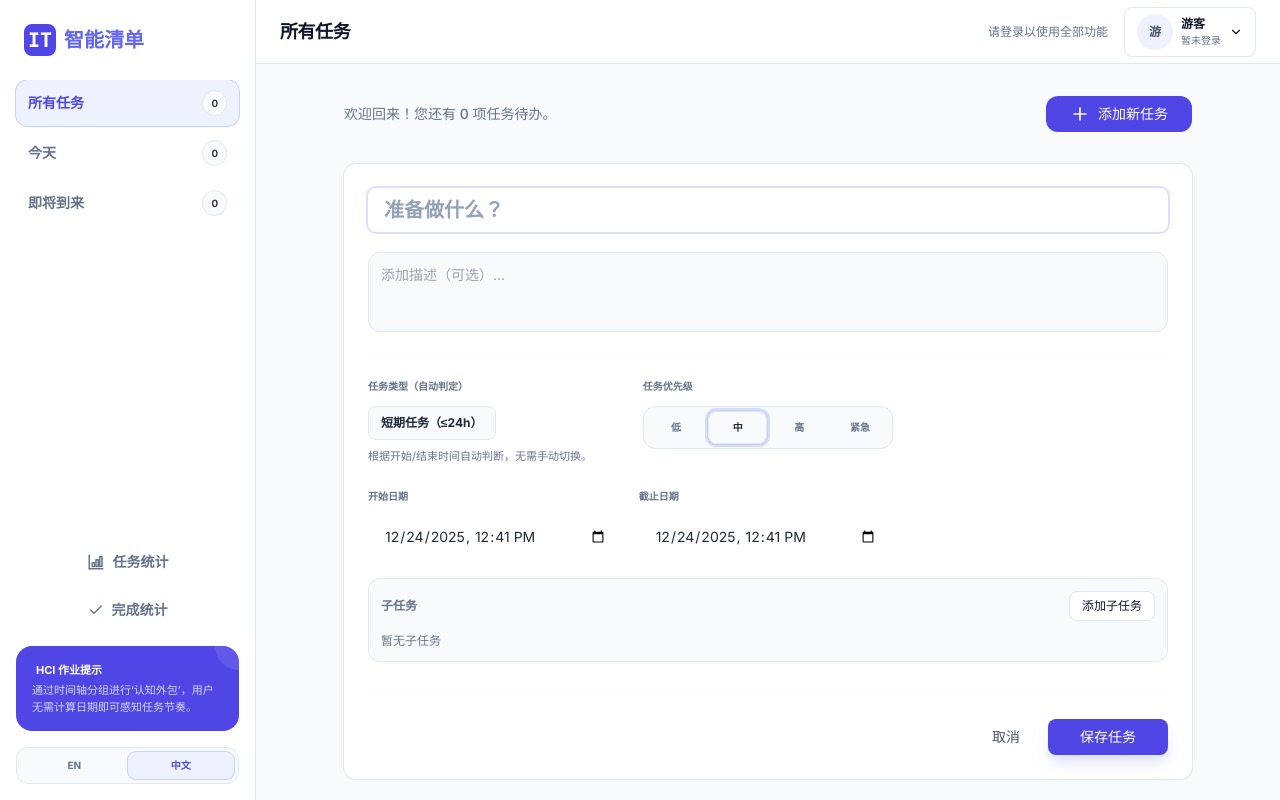
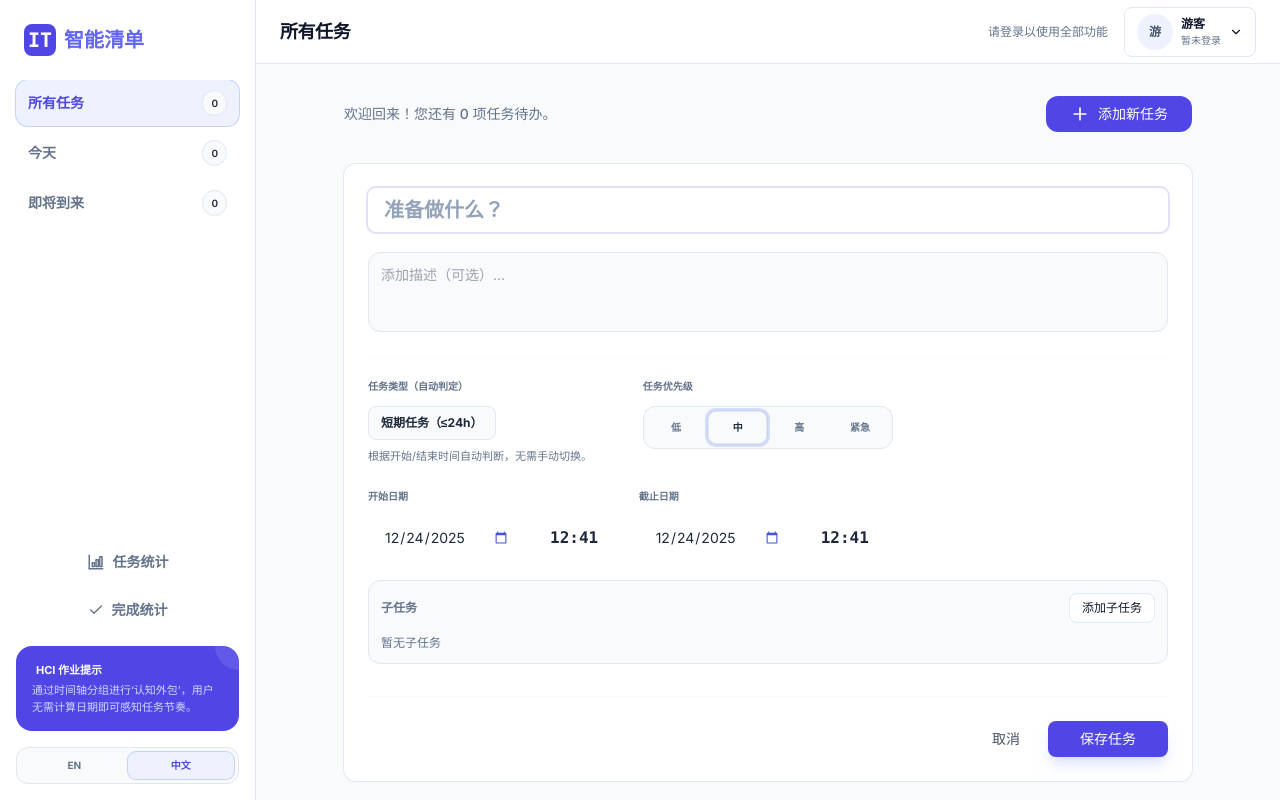
Before and after one commit to nevergottagiveyouup/Tasklist_HCI_coursehomework, a React (Vite) app: page / in a window 1280 px wide. Both pictures are taken after a click on the button "添加新任务". Built offline with nearby package versions, Linux system fonts and the light colour scheme.

Commit message:
添加时钟盘的时间选择方式

```diff
--- a/App.tsx
+++ b/App.tsx
@@ -7,6 +7,7 @@ import { Input } from './components/Input';
 import { Button } from './components/Button';
 import { Card } from './components/Card';
 import { TaskItem } from './components/TaskItem';
+import { ClockTimePicker } from './components/ClockTimePicker';
 import { ICONS, THEME } from './constants';
 import { TaskPriority, TaskStatus, Task, SubTask } from './types';
 import { ConfirmDialog } from './components/ConfirmDialog';
@@ -50,6 +51,35 @@ const PRIORITY_TEXT: Record<TaskPriority, string> = {
   [TaskPriority.MEDIUM]: 'text-amber-600',
   [TaskPriority.HIGH]: 'text-orange-600',
   [TaskPriority.URGENT]: 'text-rose-600'
+};
+
+const splitDateTime = (value: Task['startDate']) => {
+  const dateObj = parseDateValue(value);
+  if (Number.isNaN(dateObj.getTime())) {
+    const now = new Date();
+    const pad = (num: number) => String(num).padStart(2, '0');
+    return {
+      date: `${now.getFullYear()}-${pad(now.getMonth() + 1)}-${pad(now.getDate())}`,
+      hour: now.getHours(),
+      minute: now.getMinutes()
+    };
+  }
+  const pad = (num: number) => String(num).padStart(2, '0');
+  return {
+    date: `${dateObj.getFullYear()}-${pad(dateObj.getMonth() + 1)}-${pad(dateObj.getDate())}`,
+    hour: dateObj.getHours(),
+    minute: dateObj.getMinutes()
+  };
+};
+
+const withDatePart = (value: Task['startDate'], dateStr: string) => {
+  const parts = splitDateTime(value);
+  return `${dateStr}T${String(parts.hour).padStart(2, '0')}:${String(parts.minute).padStart(2, '0')}`;
+};
+
+const withTimePart = (value: Task['startDate'], hour: number, minute: number) => {
+  const parts = splitDateTime(value);
+  return `${parts.date}T${String(hour).padStart(2, '0')}:${String(minute).padStart(2, '0')}`;
 };
 
 const Dashboard: React.FC = () => {
@@ -530,11 +560,35 @@ const Dashboard: React.FC = () => {
                             <div className="md:col-span-2 grid grid-cols-2 gap-4">
                               <div>
                                 <label className={`block text-[10px] font-black uppercase mb-3 ${themeStyles.mutedText}`}>{t('startDateLabel')}</label>
-                                <input type="datetime-local" value={toDateTimeLocalString(newTask.startDate)} onChange={(e) => setNewTask({...newTask, startDate: e.target.value})} className={`w-full px-4 py-2.5 rounded-xl text-sm focus:ring-2 focus:ring-indigo-500/20 ${themeStyles.input}`} />
+                                <div className="grid grid-cols-[1.1fr_0.9fr] gap-2">
+                                  <input
+                                    type="date"
+                                    value={splitDateTime(newTask.startDate).date}
+                                    onChange={(e) => setNewTask({...newTask, startDate: withDatePart(newTask.startDate, e.target.value)})}
+                                    className={`w-full px-4 py-2.5 rounded-xl text-sm focus:ring-2 focus:ring-indigo-500/20 calendar-picker ${themeStyles.input}`}
+                                  />
+                                  <ClockTimePicker
+                                    hour={splitDateTime(newTask.startDate).hour}
+                                    minute={splitDateTime(newTask.startDate).minute}
+                                    onChange={(h, m) => setNewTask({...newTask, startDate: withTimePart(newTask.startDate, h, m)})}
+                                  />
+                                </div>
                               </div>
                               <div>
                                 <label className={`block text-[10px] font-black uppercase mb-3 ${themeStyles.mutedText}`}>{t('taskDateLabel')}</label>
-                                <input type="datetime-local" value={toDateTimeLocalString(newTask.dueDate)} onChange={(e) => setNewTask({...newTask, dueDate: e.target.value})} className={`w-full px-4 py-2.5 rounded-xl text-sm focus:ring-2 focus:ring-indigo-500/20 ${themeStyles.input}`} />
+                                <div className="grid grid-cols-[1.1fr_0.9fr] gap-2">
+                                  <input
+                                    type="date"
+                                    value={splitDateTime(newTask.dueDate).date}
+                                    onChange={(e) => setNewTask({...newTask, dueDate: withDatePart(newTask.dueDate, e.target.value)})}
+                                    className={`w-full px-4 py-2.5 rounded-xl text-sm focus:ring-2 focus:ring-indigo-500/20 calendar-picker ${themeStyles.input}`}
+                                  />
+                                  <ClockTimePicker
+                                    hour={splitDateTime(newTask.dueDate).hour}
+                                    minute={splitDateTime(newTask.dueDate).minute}
+                                    onChange={(h, m) => setNewTask({...newTask, dueDate: withTimePart(newTask.dueDate, h, m)})}
+                                  />
+                                </div>
                               </div>
                             </div>
                           </div>
@@ -548,13 +602,7 @@ const Dashboard: React.FC = () => {
                             )}
                             {newTask.subTasks.map((st, idx) => (
                               <div key={st.id} className={`rounded-lg p-3 space-y-2 ${themeStyles.surfaceSoft}`}>
-                                <div className="flex items-center gap-2">
-                                  <input
-                                    type="checkbox"
-                                    checked={st.completed}
-                                    onChange={(e) => updateSubTaskField(idx, 'completed', e.target.checked)}
-                                    className="h-4 w-4 text-indigo-600"
-                                  />
+                                <div className="flex items-center gap-3">
                                   <Input
                                     value={st.title}
                                     onChange={(e) => updateSubTaskField(idx, 'title', e.target.value)}
@@ -565,24 +613,38 @@ const Dashboard: React.FC = () => {
                                     删除
                                   </Button>
                                 </div>
-                                <div className={`grid grid-cols-1 md:grid-cols-2 gap-2 text-[12px] ${themeStyles.mutedText}`}>
-                                  <div className="space-y-1">
-                                    <div className="font-semibold">开始时间</div>
-                                    <input
-                                      type="datetime-local"
-                                      value={toDateTimeLocalString(st.startTime)}
-                                      onChange={(e) => updateSubTaskField(idx, 'startTime', e.target.value)}
-                                      className={`w-full px-3 py-2 rounded-lg text-sm focus:ring-2 focus:ring-indigo-500/20 ${themeStyles.input}`}
-                                    />
+                                <div className={`grid grid-cols-1 md:grid-cols-2 gap-3 text-[12px] ${themeStyles.mutedText}`}>
+                                  <div className="space-y-2">
+                                    <div className="font-semibold">开始日期</div>
+                                    <div className="grid grid-cols-[1.1fr_0.9fr] gap-2">
+                                      <input
+                                        type="date"
+                                        value={splitDateTime(st.startTime).date}
+                                        onChange={(e) => updateSubTaskField(idx, 'startTime', withDatePart(st.startTime, e.target.value))}
+                                        className={`w-full px-4 py-2.5 rounded-lg text-sm focus:ring-2 focus:ring-indigo-500/20 calendar-picker ${themeStyles.input}`}
+                                      />
+                                      <ClockTimePicker
+                                        hour={splitDateTime(st.startTime).hour}
+                                        minute={splitDateTime(st.startTime).minute}
+                                        onChange={(h, m) => updateSubTaskField(idx, 'startTime', withTimePart(st.startTime, h, m))}
+                                      />
+                                    </div>
                                   </div>
-                                  <div className="space-y-1">
-                                    <div className="font-semibold">结束时间</div>
-                                    <input
-                                      type="datetime-local"
-                                      value={toDateTimeLocalString(st.endTime)}
-                                      onChange={(e) => updateSubTaskField(idx, 'endTime', e.target.value)}
-                                      className={`w-full px-3 py-2 rounded-lg text-sm focus:ring-2 focus:ring-indigo-500/20 ${themeStyles.input}`}
-                                    />
+                                  <div className="space-y-2">
+                                    <div className="font-semibold">结束日期</div>
+                                    <div className="grid grid-cols-[1.1fr_0.9fr] gap-2">
+                                      <input
+                                        type="date"
+                                        value={splitDateTime(st.endTime).date}
+                                        onChange={(e) => updateSubTaskField(idx, 'endTime', withDatePart(st.endTime, e.target.value))}
+                                        className={`w-full px-4 py-2.5 rounded-lg text-sm focus:ring-2 focus:ring-indigo-500/20 calendar-picker ${themeStyles.input}`}
+                                      />
+                                      <ClockTimePicker
+                                        hour={splitDateTime(st.endTime).hour}
+                                        minute={splitDateTime(st.endTime).minute}
+                                        onChange={(h, m) => updateSubTaskField(idx, 'endTime', withTimePart(st.endTime, h, m))}
+                                      />
+                                    </div>
                                   </div>
                                 </div>
                               </div>
--- /dev/null
+++ b/components/ClockTimePicker.tsx
@@ -0,0 +1,145 @@
+import React, { useEffect, useMemo, useState } from 'react';
+import { createPortal } from 'react-dom';
+import { useTheme } from '../context/ThemeContext';
+
+const pad = (num: number) => String(num).padStart(2, '0');
+
+const buildRingPositions = (count: number, radius: number) => {
+  return Array.from({ length: count }).map((_, idx) => {
+    const angle = (idx / count) * Math.PI * 2 - Math.PI / 2;
+    return {
+      x: radius * Math.cos(angle),
+      y: radius * Math.sin(angle)
+    };
+  });
+};
+
+type ClockTimePickerProps = {
+  hour: number;
+  minute: number;
+  onChange: (hour: number, minute: number) => void;
+  label?: string;
+};
+
+export const ClockTimePicker: React.FC<ClockTimePickerProps> = ({ hour, minute, onChange }) => {
+  const { styles: themeStyles } = useTheme();
+  const [open, setOpen] = useState(false);
+  const [mode, setMode] = useState<'hour' | 'minute'>('hour');
+   const [hourRange, setHourRange] = useState<'am' | 'pm'>(hour >= 12 ? 'pm' : 'am');
+  const [tempHour, setTempHour] = useState(hour);
+  const [tempMinute, setTempMinute] = useState(Math.round(minute / 5) * 5);
+
+  useEffect(() => {
+    if (open) {
+      setTempHour(hour);
+      setTempMinute(Math.round(minute / 5) * 5);
+      setMode('hour');
+      setHourRange(hour >= 12 ? 'pm' : 'am');
+    }
+  }, [open, hour, minute]);
+
+  useEffect(() => {
+    const handleEsc = (e: KeyboardEvent) => {
+      if (e.key === 'Escape') setOpen(false);
+    };
+    document.addEventListener('keydown', handleEsc);
+    return () => document.removeEventListener('keydown', handleEsc);
+  }, []);
+
+  const hourPositions = useMemo(() => buildRingPositions(12, 110), []);
+  const minutePositions = useMemo(() => buildRingPositions(12, 110), []);
+
+  const renderHourButton = (display: number, actual: number, coords: { x: number; y: number }) => (
+    <button
+      key={actual}
+      onClick={() => {
+        setTempHour(actual);
+        setMode('minute');
+      }}
+      className={`absolute w-12 h-12 rounded-full flex items-center justify-center font-semibold text-sm transition-all -translate-x-1/2 -translate-y-1/2 ${themeStyles.surfaceSoft} ${tempHour === actual ? themeStyles.pillActive : ''}`}
+      style={{
+        left: `calc(50% + ${coords.x}px)`,
+        top: `calc(50% + ${coords.y}px)`
+      }}
+    >
+      {pad(display)}
+    </button>
+  );
+
+  const renderMinuteButton = (value: number, coords: { x: number; y: number }) => (
+    <button
+      key={value}
+      onClick={() => {
+        setTempMinute(value);
+        onChange(tempHour, value);
+        setOpen(false);
+      }}
+      className={`absolute w-12 h-12 rounded-full flex items-center justify-center font-semibold text-sm transition-all -translate-x-1/2 -translate-y-1/2 ${themeStyles.surfaceSoft} ${tempMinute === value ? themeStyles.pillActive : ''}`}
+      style={{
+        left: `calc(50% + ${coords.x}px)`,
+        top: `calc(50% + ${coords.y}px)`
+      }}
+    >
+      {pad(value)}
+    </button>
+  );
+
+  const timeLabel = `${pad(hour)}:${pad(minute)}`;
+
+  const picker = open ? (
+    <div className="fixed inset-0 z-50 flex items-center justify-center px-4">
+      <div className="absolute inset-0 bg-black/30" onClick={() => setOpen(false)} />
+      <div className={`relative w-full max-w-[420px] rounded-3xl p-6 shadow-2xl ${themeStyles.surface} ${themeStyles.chromeBorder}`}>
+        <div className="flex items-center justify-between mb-4">
+          <div>
+            <div className="text-xs font-bold uppercase">选择时间</div>
+            <div className="text-lg font-black">{pad(tempHour)}:{pad(tempMinute)}</div>
+          </div>
+          <div className="flex gap-2 text-xs font-bold">
+            <button onClick={() => setMode('hour')} className={`px-3 py-1 rounded-full ${mode === 'hour' ? themeStyles.pillActive : themeStyles.pillInactive}`}>小时</button>
+            <button onClick={() => setMode('minute')} className={`px-3 py-1 rounded-full ${mode === 'minute' ? themeStyles.pillActive : themeStyles.pillInactive}`}>分钟</button>
+          </div>
+        </div>
+        {mode === 'hour' && (
+          <div className="flex gap-2 mb-3 text-xs font-bold">
+            <button onClick={() => setHourRange('am')} className={`px-3 py-1 rounded-full ${hourRange === 'am' ? themeStyles.pillActive : themeStyles.pillInactive}`}>00-11</button>
+            <button onClick={() => setHourRange('pm')} className={`px-3 py-1 rounded-full ${hourRange === 'pm' ? themeStyles.pillActive : themeStyles.pillInactive}`}>12-23</button>
+          </div>
+        )}
+        <div className="relative mx-auto" style={{ width: 280, height: 280 }}>
+          <div className="absolute inset-0 rounded-full border border-dashed border-slate-200 opacity-60" />
+          {mode === 'hour' && (
+            <>
+              {hourPositions.map((pos, idx) => {
+                const actual = (hourRange === 'am' ? 0 : 12) + idx;
+                const display = actual % 24;
+                return renderHourButton(display, actual % 24, pos);
+              })}
+            </>
+          )}
+          {mode === 'minute' && (
+            <>
+              {minutePositions.map((pos, idx) => {
+                const value = (idx * 5) % 60;
+                return renderMinuteButton(value, pos);
+              })}
+            </>
+          )}
+        </div>
+      </div>
+    </div>
+  ) : null;
+
+  return (
+    <>
+      <button
+        type="button"
+        onClick={() => setOpen(true)}
+        className={`w-full h-full min-h-[44px] px-4 py-2.5 rounded-xl text-sm font-semibold flex items-center justify-center gap-2 ${themeStyles.input}`}
+      >
+        <span className="font-mono text-base">{timeLabel}</span>
+      </button>
+      {open && createPortal(picker, document.body)}
+    </>
+  );
+};
--- a/index.html
+++ b/index.html
@@ -10,6 +10,19 @@
   <style>
     body {
       font-family: 'Inter', sans-serif;
+    }
+    /* Theme-aware tint for the native datetime picker icon (WebKit). */
+    .calendar-picker::-webkit-calendar-picker-indicator {
+      filter: invert(18%) sepia(91%) saturate(2963%) hue-rotate(234deg) brightness(91%) contrast(97%);
+      opacity: 0.9;
+    }
+    .dark .calendar-picker::-webkit-calendar-picker-indicator {
+      filter: invert(91%) sepia(6%) saturate(1287%) hue-rotate(191deg) brightness(102%) contrast(92%);
+      opacity: 0.9;
+    }
+    .eye-theme .calendar-picker::-webkit-calendar-picker-indicator {
+      filter: invert(43%) sepia(76%) saturate(903%) hue-rotate(9deg) brightness(97%) contrast(93%);
+      opacity: 0.95;
     }
   </style>
 <script type="importmap">
```
